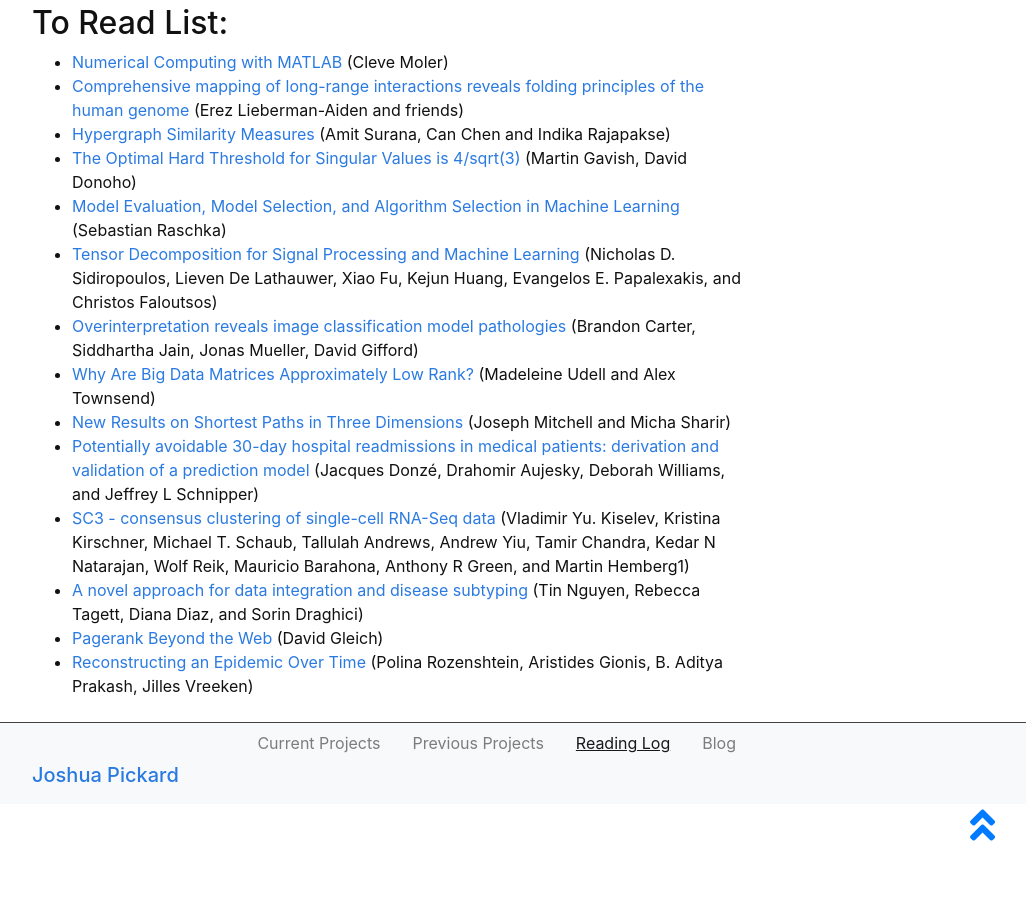
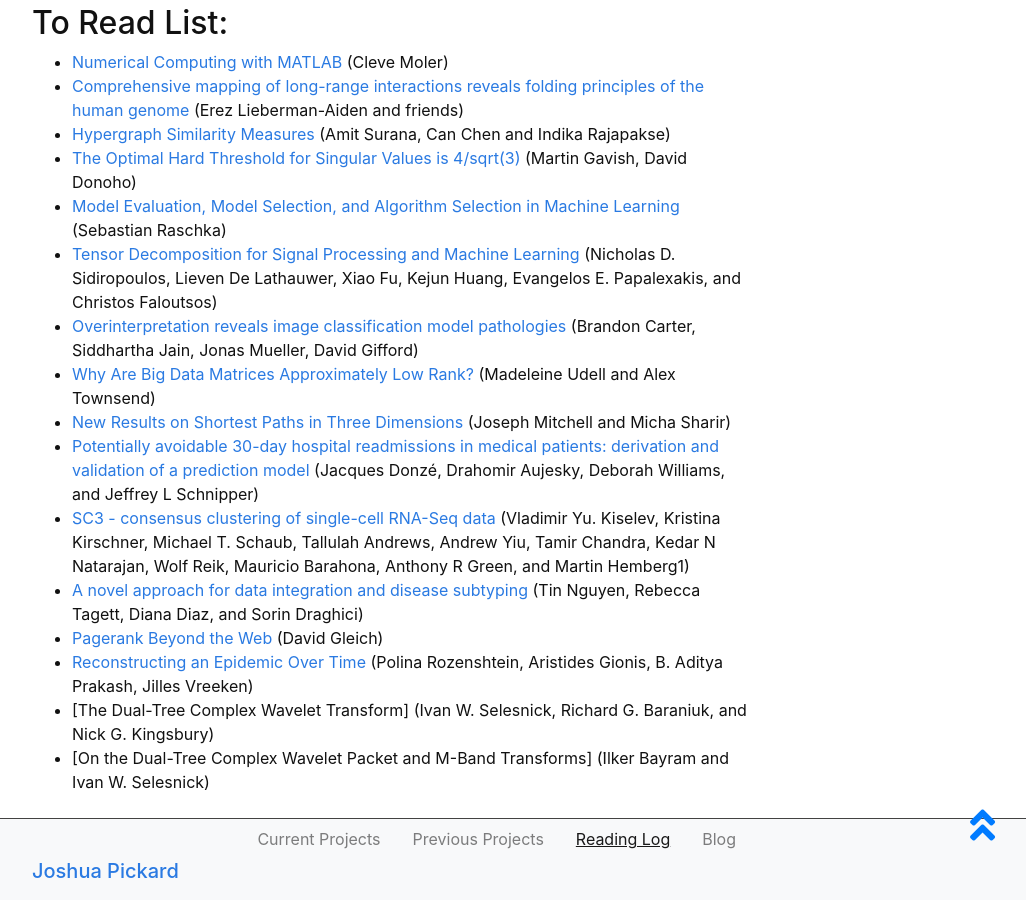
Before and after one commit to Jpickard1/jpickard1.github.io, a Jekyll site: the page built from content/3-Reading_Log.md, in a window 1280 px wide and 900 px high, scrolled down 1227 px. Shown: the whole window, without its empty margins (248-1274 px from the left). Built offline with Jekyll 4.4.1, drawn with Linux system fonts in a browser that asks for light colours.

Commit message:
Update 3-Reading_Log.md

```diff
--- a/content/3-Reading_Log.md
+++ b/content/3-Reading_Log.md
@@ -49,3 +49,5 @@ Huang,  Evangelos E. Papalexakis, and Christos Faloutsos)
 - [A novel approach for data integration and disease subtyping](https://pubmed.ncbi.nlm.nih.gov/29066617/) (Tin Nguyen, Rebecca Tagett, Diana Diaz, and Sorin Draghici)
 - [Pagerank Beyond the Web](https://arxiv.org/pdf/1407.5107.pdf) (David Gleich)
 - [Reconstructing an Epidemic Over Time](https://faculty.cc.gatech.edu/~badityap/papers/cult-kdd16.pdf) (Polina Rozenshtein, Aristides Gionis, B. Aditya Prakash, Jilles Vreeken)
+- [The Dual-Tree Complex Wavelet Transform]<!-- In an email from Jonathan on 1/25/2022 --> (Ivan W. Selesnick, Richard G. Baraniuk, and Nick G. Kingsbury)
+- [On the Dual-Tree Complex Wavelet Packet and M-Band Transforms]<!-- In an email from Jonathan on 1/25/2022 --> (̇Ilker Bayram and Ivan W. Selesnick)
```
